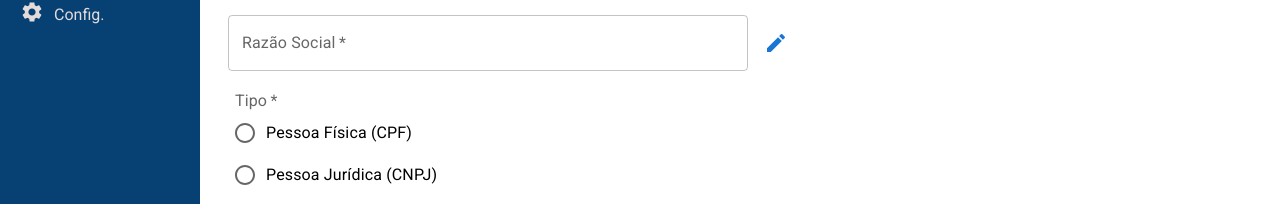
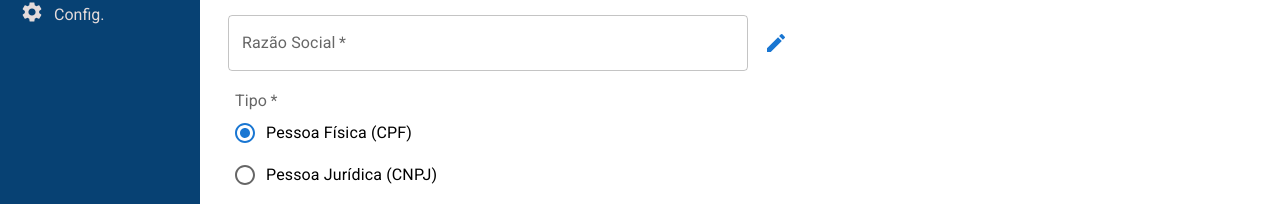
Before and after one commit to HenriqueOPeixoto/app-kodyak, a React (Vite) app in the folder frontend-kodyak/: page /cadastros/novo_cliente in a window 1280 px wide. Shown: the part 218-422 px from the top of the page. Built offline with nearby package versions, Linux system fonts and the light colour scheme; no server answers.

Commit message:
Adicionar estado inicial na variável tipo_pessoa para que já venha selecionado por padrão

```diff
--- a/frontend-kodyak/src/components/Cadastros/Clientes/CadastroPrincipal.tsx
+++ b/frontend-kodyak/src/components/Cadastros/Clientes/CadastroPrincipal.tsx
@@ -14,7 +14,7 @@ export default function CadastroPrincipal() {
     const { id } = useParams()
     const [razaoSocial, setRazaoSocial] = useState('')
     const [nome, setNome] = useState('')
-    const [tipoPessoa, setTipoPessoa] = useState('')
+    const [tipoPessoa, setTipoPessoa] = useState('F')
     const [documento, setDocumento] = useState('')
     const [inativo, setInativo] = useState(false)
 
```
